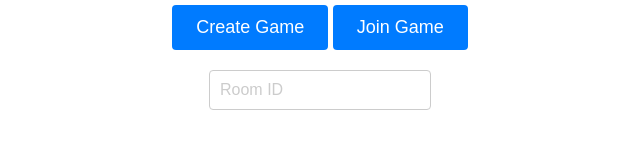
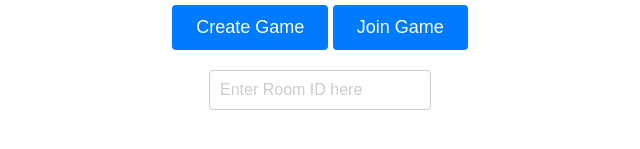
Before and after one commit to Eli-Price/Capstone-Racing-Demon-Game, a website built with Vite: page client/pages/index.html in a window 1280 px wide. Shown: the part 461-610 px from the top of the page, 320-960 px from the left. Built offline with nearby package versions, Linux system fonts and the light colour scheme.

Commit message:
Test heroku autodeploy and fix some comments

```diff
--- a/client/game_scripts/main.js
+++ b/client/game_scripts/main.js
@@ -351,7 +351,6 @@ class PlaygroundScene extends Phaser.Scene {
          this.input.setDraggable(card);
          card.x = 230;
          card.y = endPileY;
-         //console.log(card.x, card.y);
          // Set faceup sprite to visible
          card.getAt(0).setVisible(true);
          //this.flipCard(card, card.getAt(2).faceUp);
@@ -366,7 +365,6 @@ class PlaygroundScene extends Phaser.Scene {
          this.input.setDraggable(card);
          card.x = 230;
          card.y = centerPileY;
-         //console.log(card.x, card.y);
          // Set faceup sprite to visible
          card.getAt(0).setVisible(true);
          //this.flipCard(card, card.getAt(2).faceUp);
--- a/client/pages/index.html
+++ b/client/pages/index.html
@@ -63,7 +63,7 @@
     <button class="button" id="joinGameButton">Join Game</button>
   </div>
   <div class="input-field">
-    <input type="text" placeholder="Room ID">
+    <input type="text" placeholder="Enter Room ID here">
   </div>
 </body>
 
```
